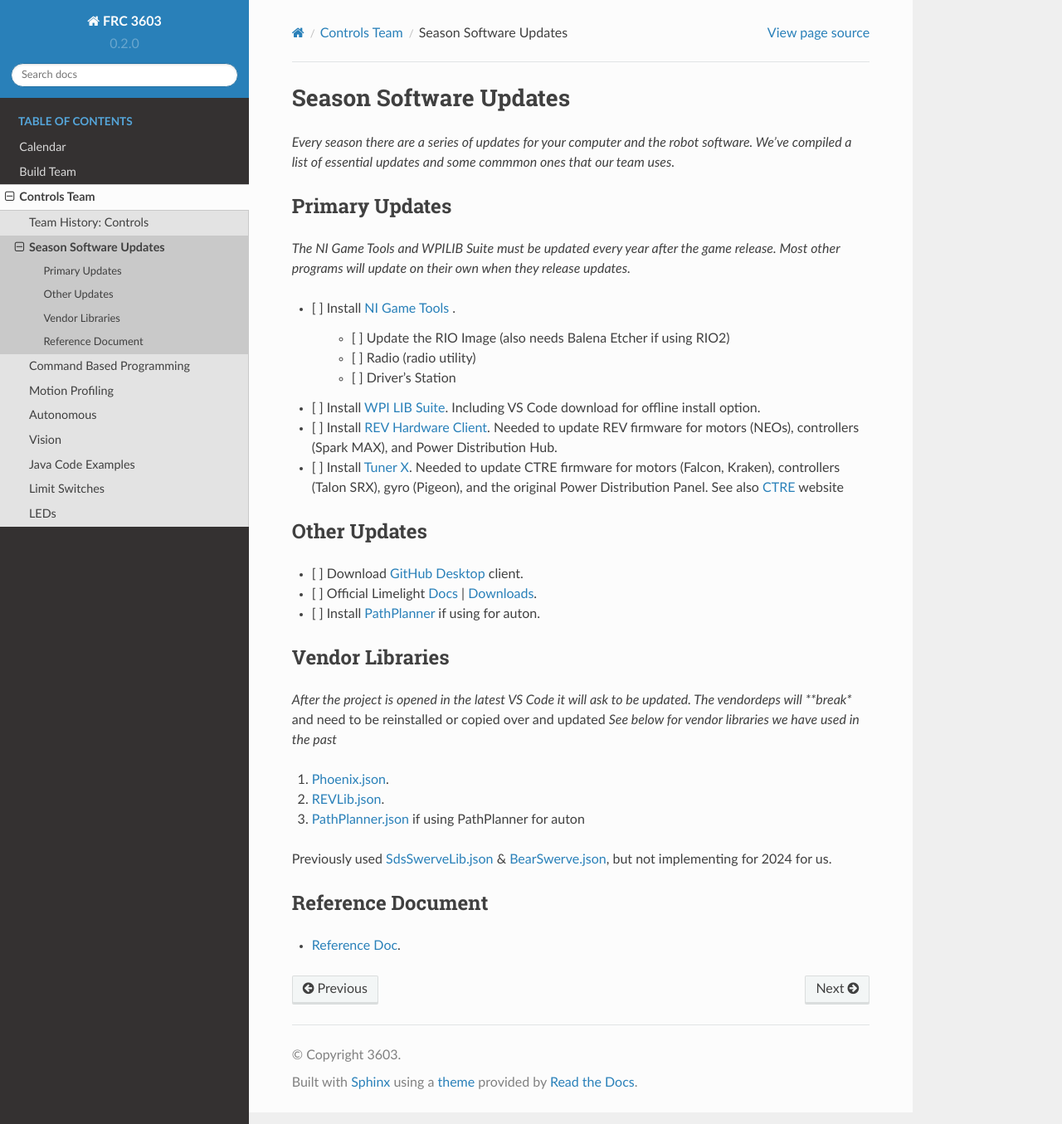
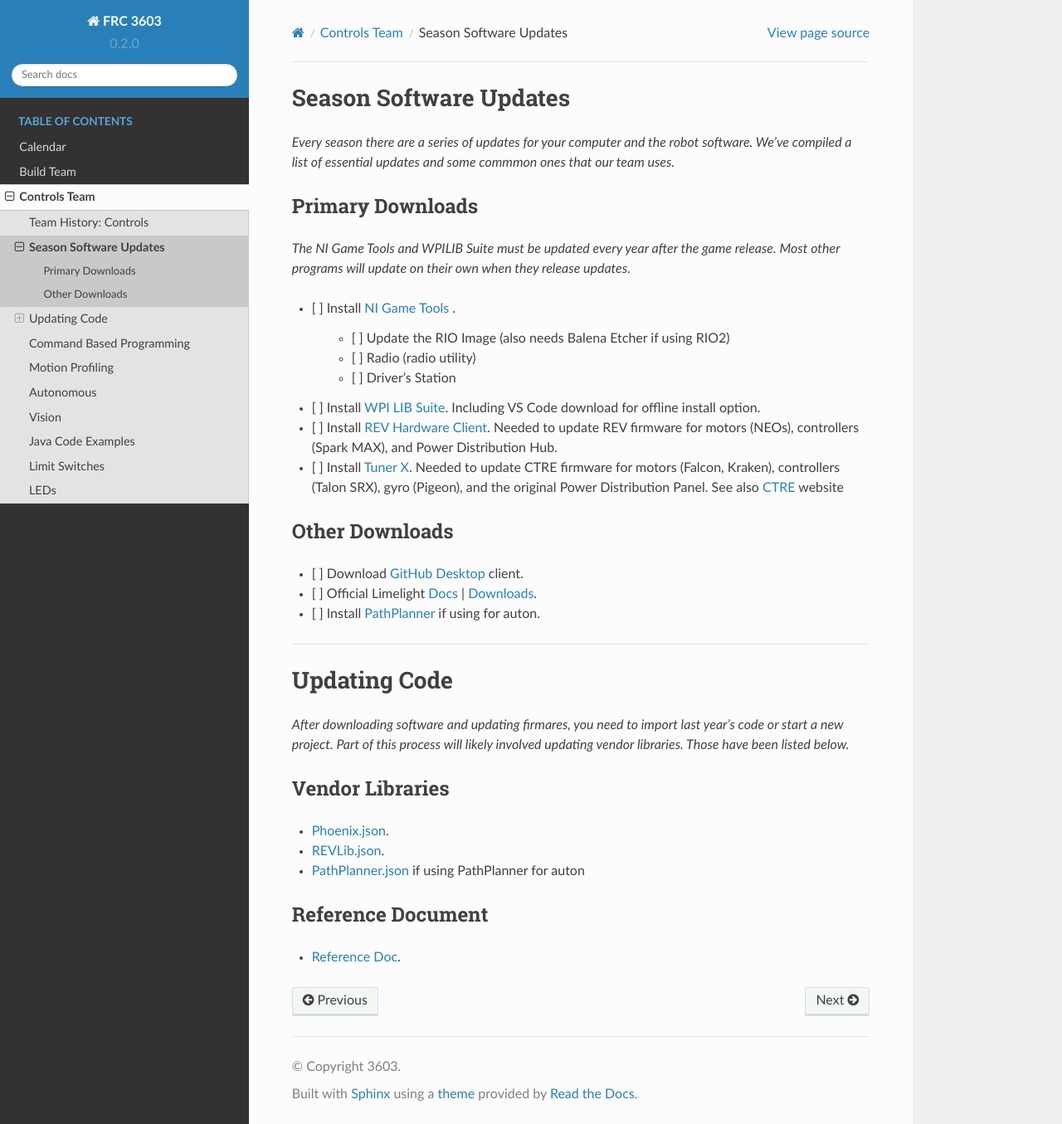
Before and after one commit to CyberCoyotes/3603-CodingHandbook, a Sphinx documentation site: the page built from docs/source/controls/software-updates.rst, in a window 1280 px wide and 1355 px high. Shown: the whole window at 83% size. Built offline with Sphinx 7.4.7 and the Read the Docs theme 2.0.0, drawn with Linux system fonts in a browser that asks for light colours; pages that are not in the unit, such as notebooks, are missing from menus.

Commit message:
Update software-updates.rst

```diff
--- a/docs/source/controls/software-updates.rst
+++ b/docs/source/controls/software-updates.rst
@@ -4,7 +4,7 @@ Season Software Updates
 *Every season there are a series of updates for your computer and the robot software. We've compiled a list of essential updates and some commmon ones that our team uses.*
 
 ---------------------
-Primary Updates
+Primary Downloads
 ---------------------
 *The NI Game Tools and WPILIB Suite must be updated every year after the game release. Most other programs will update on their own when they release updates.*
 
@@ -18,24 +18,26 @@ Primary Updates
 - [ ] Install `REV Hardware Client <https://docs.revrobotics.com/rev-hardware-client/>`_. Needed to update REV firmware for motors (NEOs), controllers (Spark MAX), and Power Distribution Hub.
 - [ ] Install `Tuner X <https://apps.microsoft.com/detail/9NVV4PWDW27Z?hl=en-us&gl=US>`_. Needed to update CTRE firmware for motors (Falcon, Kraken), controllers (Talon SRX), gyro (Pigeon), and the original Power Distribution Panel. See also `CTRE <https://store.ctr-electronics.com/software/>`_ website
 
-
 ------------------------
-Other Updates
+Other Downloads
 ------------------------
 - [ ] Download `GitHub Desktop <https://desktop.github.com/>`_ client.
 - [ ] Official Limelight `Docs <https://docs.limelightvision.io/en/latest/>`_ | `Downloads <https://limelightvision.io/pages/downloads>`_.
 - [ ] Install `PathPlanner <https://github.com/mjansen4857/pathplanner/releases>`_ if using for auton.
 
+-----------------------------------------
+
+================
+Updating Code
+================
+*After downloading software and updating firmares, you need to import last year's code or start a new project. Part of this process will likely involved updating vendor libraries. Those have been listed below.*
+
 ------------------
 Vendor Libraries
 ------------------
-*After the project is opened in the latest VS Code it will ask to be updated. The vendordeps will **break** and need to be reinstalled or copied over and updated *See below for vendor libraries we have used in the past*
-
-#. `Phoenix.json <https://maven.ctr-electronics.com/release/com/ctre/phoenix/Phoenix5-frc2023-latest.json>`_.
-#. `REVLib.json <https://software-metadata.revrobotics.com/REVLib.json>`_.
-#. `PathPlanner.json <https://3015rangerrobotics.github.io/pathplannerlib/PathplannerLib.json>`_ if using PathPlanner for auton
-
-Previously used `SdsSwerveLib.json <https://raw.githubusercontent.com/SwerveDriveSpecialties/swerve-lib/master/SdsSwerveLib.json>`_ & `BearSwerve.json <https://raw.githubusercontent.com/6391-Ursuline-Bearbotics/BearSwerve/master/BearSwerve.json>`_, but not implementing for 2024 for us.
+- `Phoenix.json <https://maven.ctr-electronics.com/release/com/ctre/phoenix/Phoenix5-frc2023-latest.json>`_.
+- `REVLib.json <https://software-metadata.revrobotics.com/REVLib.json>`_.
+- `PathPlanner.json <https://3015rangerrobotics.github.io/pathplannerlib/PathplannerLib.json>`_ if using PathPlanner for auton
 
 --------------------
 Reference Document
```
